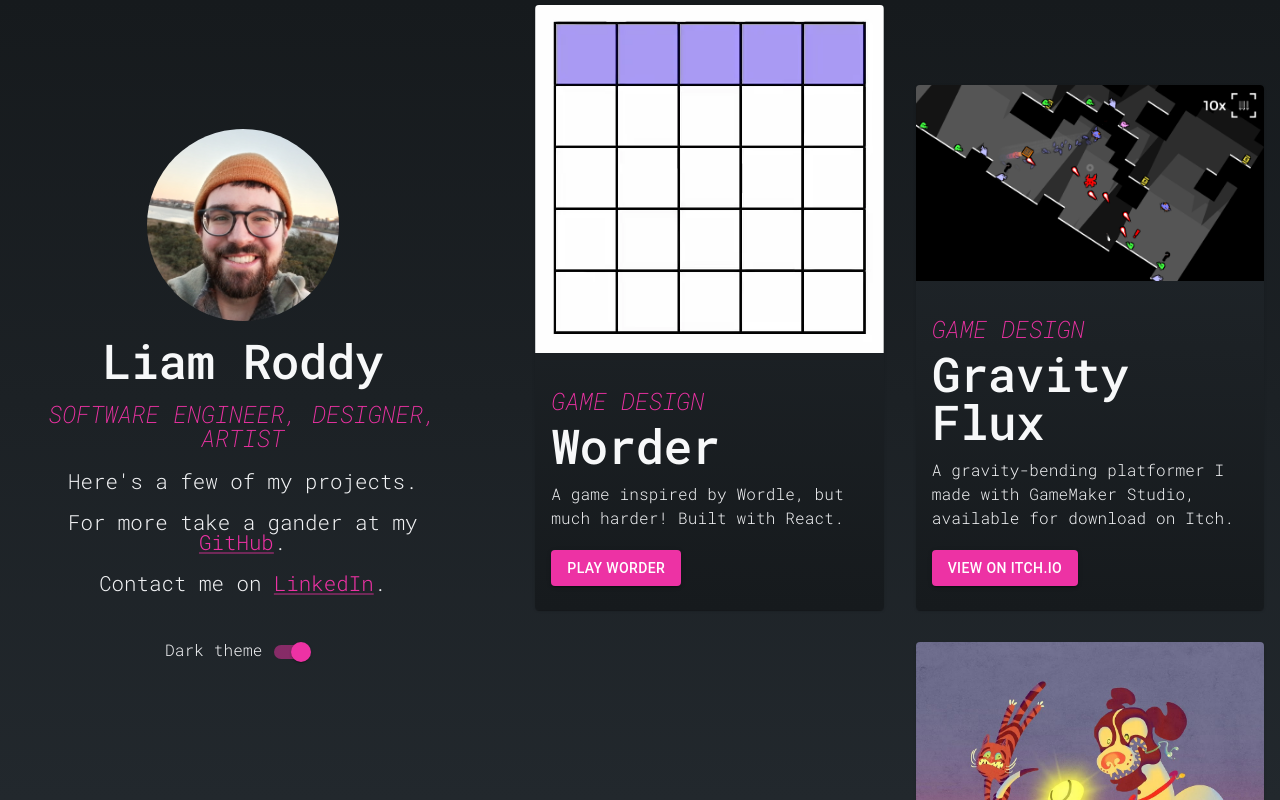
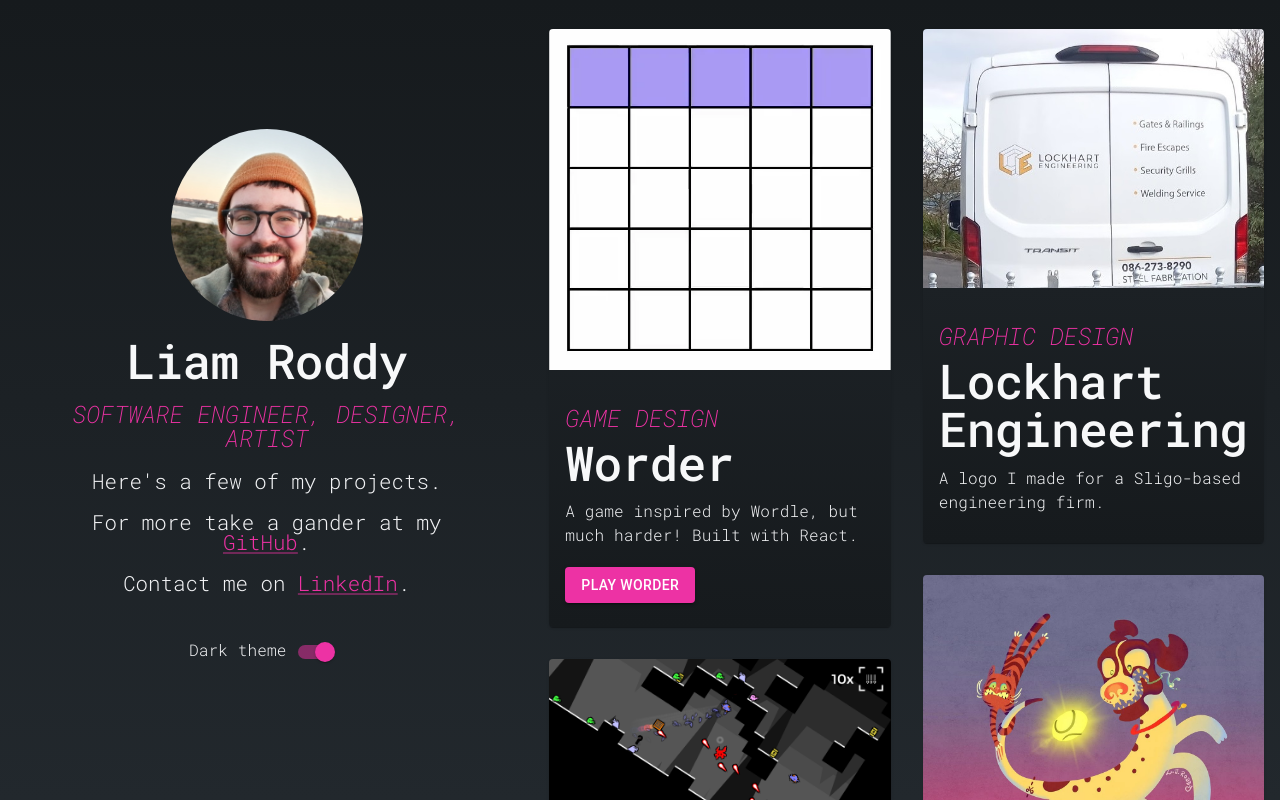
Before and after one commit to liamroddy/portfolio-site, a React (Create React App) app: page / in a window 1280 px wide. Shown: the top 800 px of the page. Built offline with nearby package versions, Linux system fonts and the light colour scheme.

Commit message:
fixed layout issues

```diff
--- a/src/App.js
+++ b/src/App.js
@@ -20,14 +20,12 @@ function App() {
     <ThemeProvider theme={darkMode ? darkTheme : lightTheme}>
         <CssBaseline />
         <BackgroundHolder darkMode={darkMode} ></BackgroundHolder>
-        <Grid container spacing={3}>
+        <Grid container>
             <Grid xs={12} lg={5} className="Header">
                 <Header theme={darkMode ? darkTheme : lightTheme} handleThemeChange={handleThemeChange} />
             </Grid>
             <Grid xs={12} lg={7} className="MainBody">
-                <div>
                 <MainBody darkMode={darkMode}></MainBody>
-                </div>
             </Grid>
         </Grid>
     </ThemeProvider>
--- a/src/components/Article.js
+++ b/src/components/Article.js
@@ -10,7 +10,7 @@ import { FADE_IN_TIME, CAROUSEL_INTERVAL } from '../config';
 
 function Article({ category, header, images, theme, body, buttonText, buttonLink }) {
   return (
-    <Grid sm={12} md={6} className='article'>
+    <div className='article'>
       <Fade in={true} timeout={FADE_IN_TIME}>
         <Card sx={{ background: theme.palette.background.paper }} >
         <Carousel
@@ -56,7 +56,7 @@ function Article({ category, header, images, theme, body, buttonText, buttonLink
           </CardContent>
         </Card>
       </Fade>
-    </Grid>
+    </div>
   );
 }
 
--- a/src/components/MainBody.js
+++ b/src/components/MainBody.js
@@ -1,10 +1,12 @@
 import Article from "./Article";
 
 import { lightTheme, darkTheme } from '../Themes';
+import { Grid } from "@mui/material";
 
 function MainBody({ theme, darkMode }) {
     return (
-        <>
+        <Grid container>
+            <Grid xs={12} md={6} className='column'>
               <Article category="GAME DESIGN" header="Worder" theme={darkMode ? darkTheme : lightTheme}
                 body="A game inspired by Wordle, but much harder! Built with React."
                 buttonText="Play Worder"
@@ -23,6 +25,8 @@ function MainBody({ theme, darkMode }) {
                   'gravity-flux/grav3.png'
                 ]}
               />
+            </Grid>
+            <Grid xs={12} md={6} className='column'>
               <Article category="GRAPHIC DESIGN" header="Lockhart Engineering" theme={darkMode ? darkTheme : lightTheme}
                 body="A logo I made for a Sligo-based engineering firm."
                 images={[
@@ -41,7 +45,8 @@ function MainBody({ theme, darkMode }) {
                   'insta-art/art-3.jpg'
                 ]}
               />
-        </>
+            </Grid>
+        </Grid>
     );
 }
 
```
